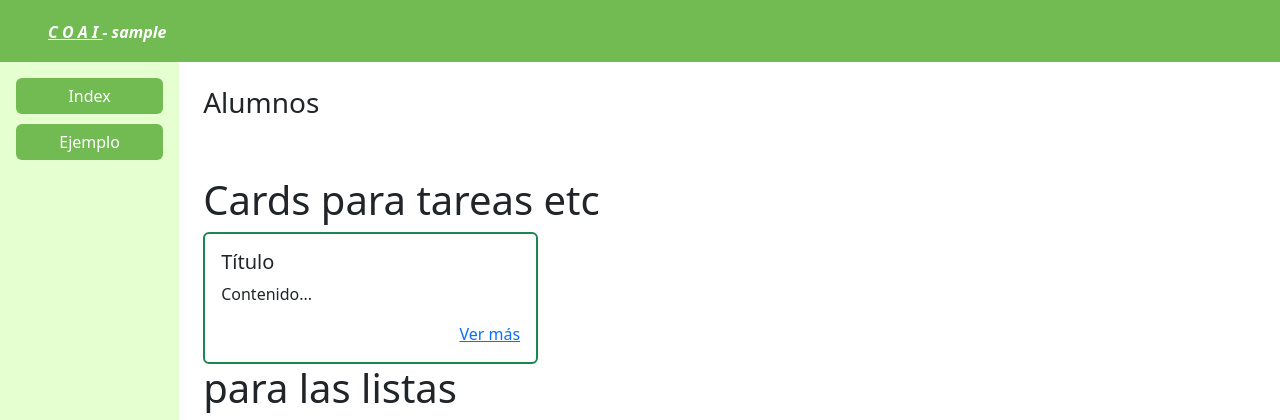
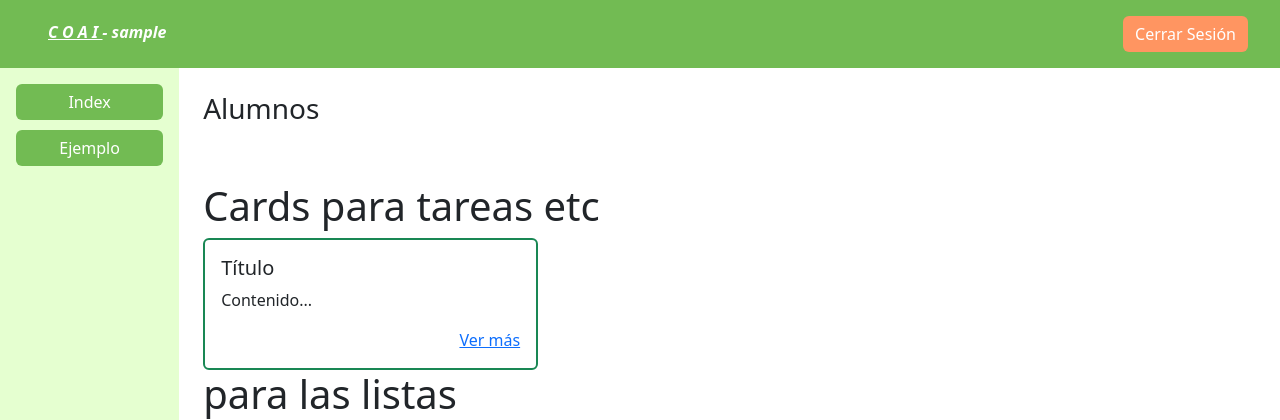
Before and after one commit to Schrodinger137/COAI, a Django app: page /ejemplo/ in a window 1280 px wide. Shown: the top 420 px of the page. Run offline with Django 4.2, Linux system fonts and the light colour scheme; the visitor is signed in with stand-in values (Sample User, id 1).

Commit message:
Ivo_logout

```diff
--- a/COAI/urls.py
+++ b/COAI/urls.py
@@ -23,5 +23,6 @@ urlpatterns = [
     path('admin/', admin.site.urls),
     path('', views.index, name='index'),
     path('login/', views.log_in, name='login'),
+    path('logout/', views.log_out, name='logout'),
     path('ejemplo/', plat_views.ejemplo, name='ejemplo'),
 ]
--- a/plataforma/templates/plataforma/menu.html
+++ b/plataforma/templates/plataforma/menu.html
@@ -38,6 +38,18 @@
                 max-width: 14%;
             }
         }
+
+        .cerrar-sesion {
+            background-color: #ff9561;
+            color: white;
+            border: none;
+            float: right;
+            margin-left: auto;
+        }
+
+        .cerrar-sesion:hover {
+            background-color: #ff7a3d;
+        }
     </style>
 </head>
 
@@ -51,6 +63,12 @@
                         {{ user.username }}
                         {% else %}
                         Invitado
+                        {% endif %}
+
+
+                        {% if request.user.is_authenticated %}
+                        <a href="{% url 'logout' %}"><button class="btn cerrar-sesion">Cerrar Sesión</button></a>
+                        {% else %}
                         {% endif %}
                         </i></strong>
                 </a>
--- a/principal/views.py
+++ b/principal/views.py
@@ -26,3 +26,7 @@ def log_in(request):
             return redirect('index')
 
     return render(request, 'index')
+
+def log_out(request):
+    logout(request)
+    return redirect('index')
```
Lines whose indentation alone changed are shown as unchanged.
